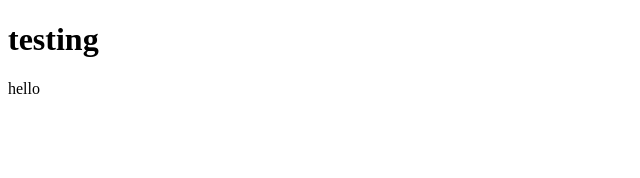
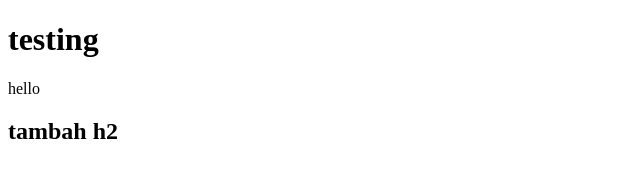
Before and after one commit to HansSulistio/belajar-niomic, a plain HTML site: page index.html in a window 1280 px wide. Shown: the whole page, without its empty margins (0-640 px from the left). Drawn offline with Linux system fonts and the light colour scheme.

Commit message:
tambah h2

```diff
--- a/index.html
+++ b/index.html
@@ -7,5 +7,6 @@
   <body>
     <h1>testing</h1>
     <p>hello</p>
+    <h2>tambah h2</h2>
   </body>
 </html>
```
